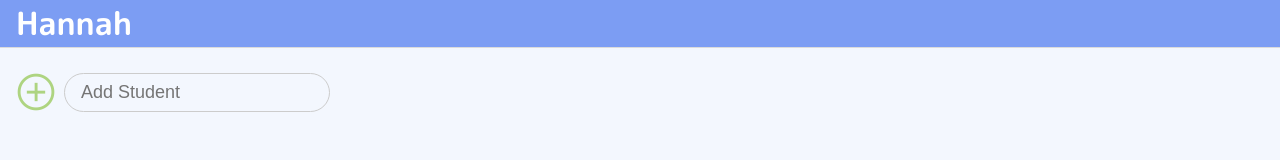
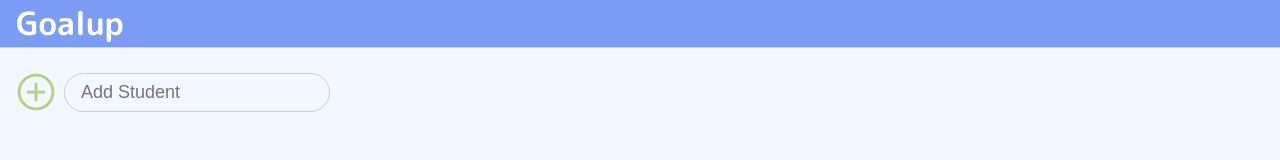
Before and after one commit to Ros3y/Goalup, a React (Create React App) app: page / in a window 1280 px wide. Shown: the top 160 px of the page. Built offline with nearby package versions, Linux system fonts and the light colour scheme.

Commit message:
change header to "Goalup"

```diff
--- a/src/components/Header.js
+++ b/src/components/Header.js
@@ -3,7 +3,7 @@ import React from "react";
 function Header() {
   return (
     <div className="header">
-      <h1>Hannah</h1>
+      <h1>Goalup</h1>
     </div>
   );
 }
```
